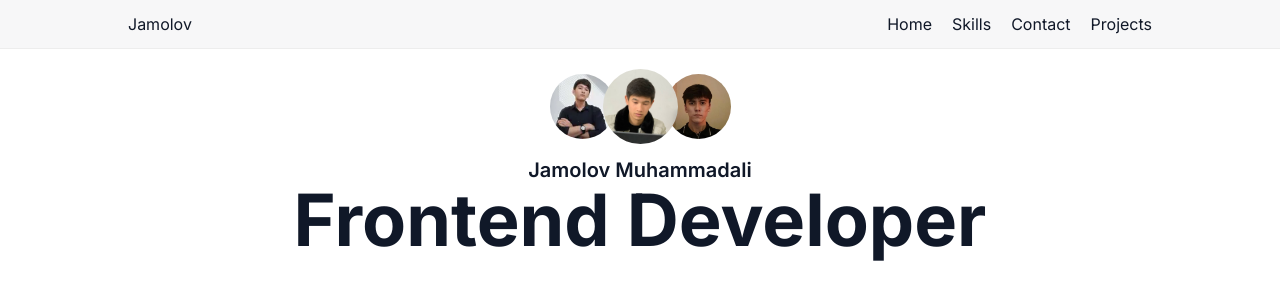
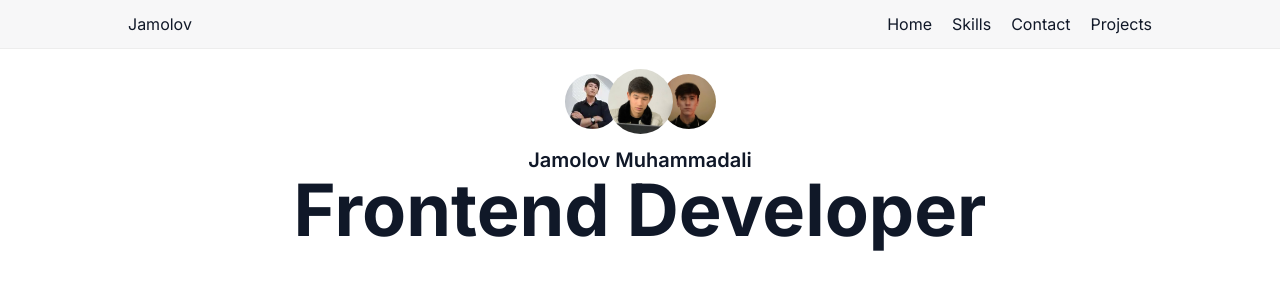
Before and after one commit to Muhammadali-fr/Portfolio, a Next.js app: page / in a window 1280 px wide. Shown: the top 300 px of the page. Built offline with nearby package versions, Linux system fonts and the light colour scheme.

Commit message:
small fix

```diff
--- a/src/components/TeammateImages.tsx
+++ b/src/components/TeammateImages.tsx
@@ -13,16 +13,16 @@ export default function TeammateImages() {
         <ul className="flex items-center justify-center">
             <li title="Hamidov Mardonbek">
                 <Link href={"/"}>
-                    <Image width={65} height={65} className="rounded-full object-cover object-center relative left-3" src={mardonbekLogoImage} alt="Mardonbek Khamidov" />
+                    <Image width={55} height={55} className="rounded-full object-cover object-center relative left-3" src={mardonbekLogoImage} alt="Mardonbek Khamidov" />
                 </Link>
             </li>
             <li title="me: Jamolov Muhammadali" className="z-2">
-                <Image width={75} height={75} className="rounded-full object-cover object-center" src={myLogoImage} alt="Jamolov Muhammadali" />
+                <Image width={65} height={65} className="rounded-full object-cover object-center" src={myLogoImage} alt="Jamolov Muhammadali" />
             </li>
 
             <li title="Boburov Shukurullo">
                 <Link target="_blank" href={"https://boburov.uz/"}>
-                    <Image width={65} height={65} className="rounded-full object-cover object-center relative right-3" src={shukurulloLogoImage} alt="Boburov Shukurullo" />
+                    <Image width={55} height={55} className="rounded-full object-cover object-center relative right-3" src={shukurulloLogoImage} alt="Boburov Shukurullo" />
                 </Link>
             </li>
         </ul>
```
